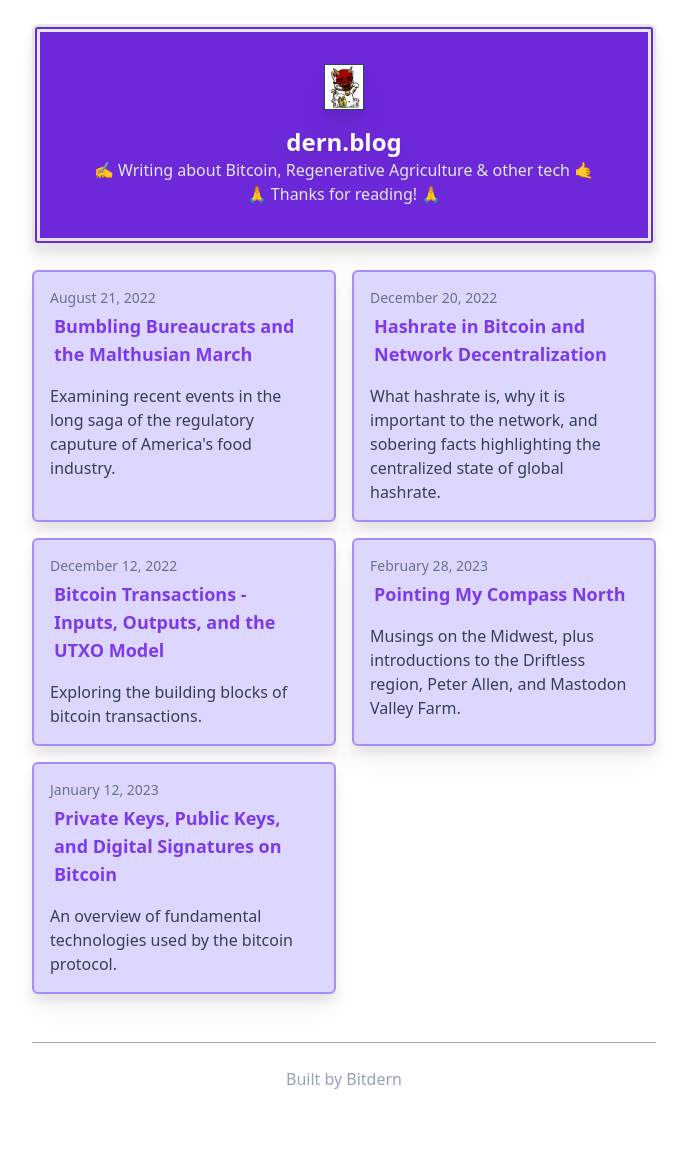
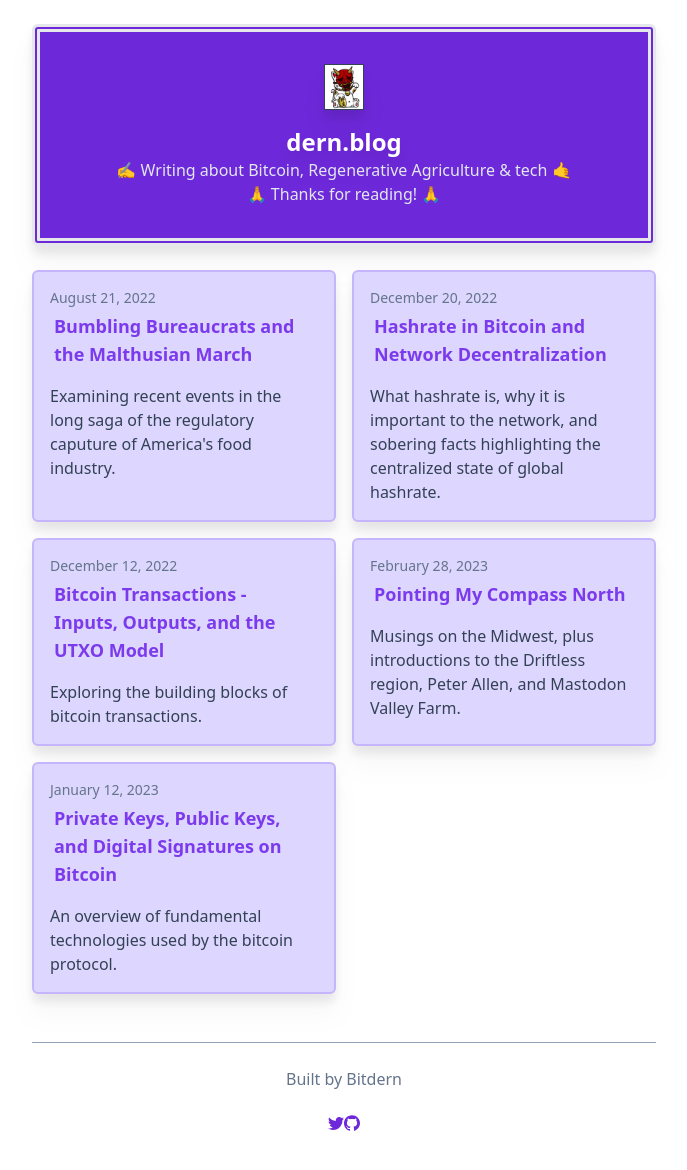
Before and after one commit to bitdern/dern-blog, a Next.js app: page / in a window 1280 px wide. Shown: the whole page, without its empty margins (296-983 px from the left). Before the commit the page ends 1115 px from the top, so only its background shows below. Built offline with nearby package versions, Linux system fonts and the light colour scheme.

Commit message:
social icons added to footer

```diff
--- a/app/layout.tsx
+++ b/app/layout.tsx
@@ -1,5 +1,6 @@
 import Image from "next/image";
 import Link from "next/link";
+import { ImTwitter, ImGithub } from "react-icons/im";
 import "../styles/globals.css";
 
 export const metadata = {
@@ -29,7 +30,7 @@ export default function RootLayout({
           </h1>
         </Link>
         <p className="text-slate-200">
-          ✍️ Writing about Bitcoin, Regenerative Agriculture & other tech 🤙
+          ✍️ Writing about Bitcoin, Regenerative Agriculture & tech 🤙
         </p>
         <p className="text-slate-200"> 🙏 Thanks for reading! 🙏</p>
       </div>
@@ -38,8 +39,20 @@ export default function RootLayout({
 
   const footer = (
     <footer>
-      <div className="border-t border-slate-400 mt-12 py-6 text-center text-slate-400">
+      <div className="border-t border-slate-400 mt-12 py-6 text-center text-slate-500">
         <h3>Built by Bitdern</h3>
+      </div>
+      <div className="order-2 flex justify-center text-violet-700 mb-10">
+        <Link href="https://twitter.com/bitdern">
+          <h4>
+            <ImTwitter width={20} height={20} />
+          </h4>
+        </Link>
+        <Link href="https://github.com/bitdern">
+          <h4>
+            <ImGithub />
+          </h4>
+        </Link>
       </div>
     </footer>
   );
--- a/components/PostPreview.tsx
+++ b/components/PostPreview.tsx
@@ -5,7 +5,7 @@ import { PostMetadata } from "./PostMetadata";
 const PostPreview = (props: PostMetadata) => {
   return (
     <div
-      className="border-2 border-violet-400 p-4 rounded-md drop-shadow-xl
+      className="border-2 border-violet-300 p-4 rounded-md drop-shadow-xl
       bg-violet-200"
     >
       <p className="text-sm text-slate-500">{props.date}</p>
--- a/package.json
+++ b/package.json
@@ -17,6 +17,7 @@
     "next": "13.2.1",
     "react": "18.2.0",
     "react-dom": "18.2.0",
+    "react-icons": "^4.7.1",
     "typescript": "4.9.5"
   },
   "devDependencies": {
```
Also changed, not shown: 1 other file (tests, documents, lock files or other folders).
